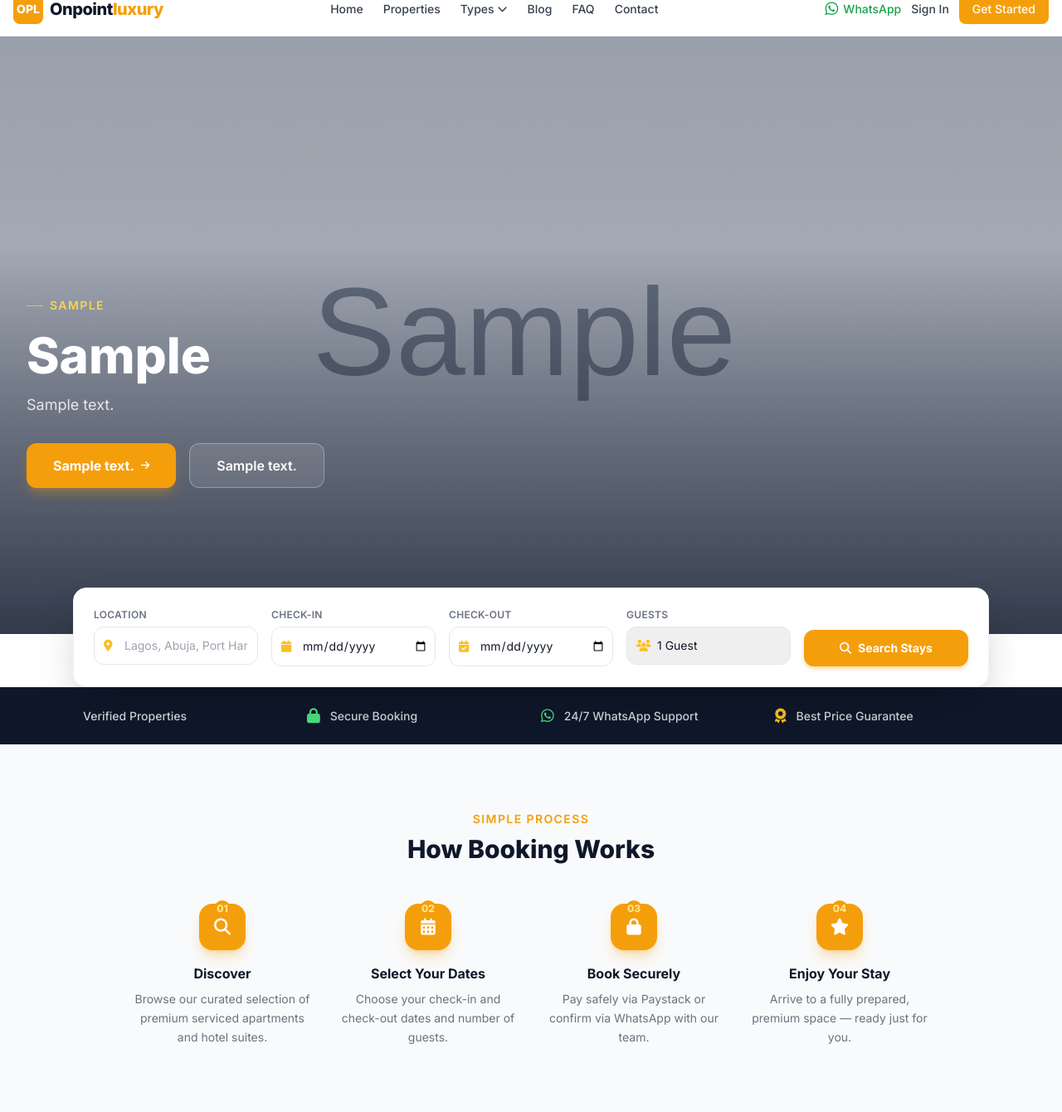
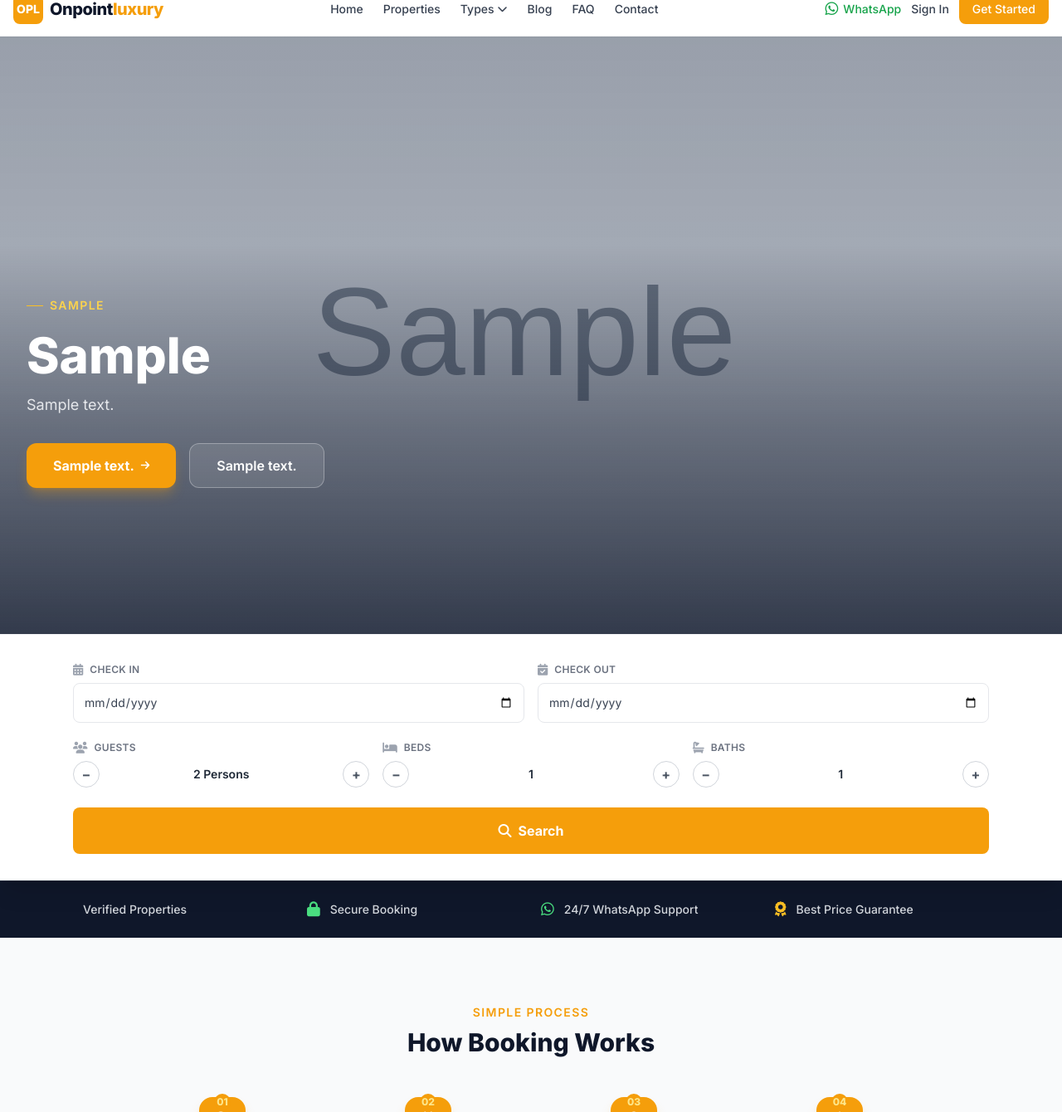
Before and after one commit to Dev-Bulama/onpointluxury, a Laravel app: page / in a window 1280 px wide. Shown: the part 53-1393 px from the top of the page at 83% size. Run offline with Laravel 12, Linux system fonts and the light colour scheme; tables that the repository leaves empty hold one stand-in row (values such as "Sample post"); grey boxes marked "Sample" are stand-in pictures; parts of the project's set-up code (start-up, migrations or seed data) failed here and were passed over; some libraries are stand-ins or nearby versions.

Commit message:
Redesign search form: remove location, add stepper inputs for guests/beds/baths
- Remove location field from homepage search form
- Replace select dropdowns with +/- stepper controls for Guests, Beds, Baths
- Dates (Check in / Check out) displayed in 2-column row with icon labels
- Steppers in 3-column row below dates; hidden inputs carry values to form
- Full-width amber Search button at bottom, sharp-cornered white panel
- Add bathrooms filter to PropertyController (>=bathrooms query param)
- Guests capped at 20, beds/baths capped at 10, minimum 1 on all

Co-Authored-By: Claude Sonnet 4.6 <noreply@anthropic.com>
Claude-Session: https://claude.ai/code/session_013GgMk9oh59wKEdYquWrQvN

```diff
--- a/app/Http/Controllers/PropertyController.php
+++ b/app/Http/Controllers/PropertyController.php
@@ -58,6 +58,10 @@ class PropertyController extends Controller
             $query->where('bedrooms', '>=', $request->bedrooms);
         }
 
+        if ($request->filled('bathrooms')) {
+            $query->where('bathrooms', '>=', $request->bathrooms);
+        }
+
         if ($request->filled('amenities')) {
             $query->whereHas('amenities', function ($q) use ($request) {
                 $q->whereIn('amenities.id', (array) $request->amenities);
--- a/resources/views/frontend/home.blade.php
+++ b/resources/views/frontend/home.blade.php
@@ -333,67 +333,104 @@ $whyFeatures = json_decode(Setting::get('section_why_features', '[]'), true) ?:
 
 </section>
 
-{{-- ═══════════════════════════ SEARCH FORM (below hero on all screens) ═══════════════════════════ --}}
-<div class="relative z-30 -mt-0 lg:-mt-14">
-    <div class="max-w-6xl mx-auto px-4 sm:px-6">
-        <div class="bg-white rounded-2xl shadow-2xl border border-gray-100 p-5 lg:p-6">
+{{-- ═══════════════════════════ SEARCH FORM ═══════════════════════════ --}}
+<div class="relative z-30 bg-white shadow-xl border-t border-gray-100"
+     x-data="{
+         guests:  {{ (int) request('guests',  2) }},
+         beds:    {{ (int) request('bedrooms', 1) }},
+         baths:   {{ (int) request('bathrooms', 1) }},
+         step(field, dir) {
+             const min = 1, max = field === 'guests' ? 20 : 10;
+             this[field] = Math.min(max, Math.max(min, this[field] + dir));
+         }
+     }">
+    <div class="max-w-6xl mx-auto px-4 sm:px-6 py-6 lg:py-8">
         <form action="{{ route('properties.index') }}" method="GET" id="hero-search-form">
-                <div class="grid grid-cols-1 sm:grid-cols-2 lg:grid-cols-5 gap-3 lg:gap-4">
-                    <div class="sm:col-span-2 lg:col-span-1">
-                        <label for="hs-location" class="block text-xs font-semibold text-gray-500 uppercase tracking-wide mb-1.5">Location</label>
-                        <div class="relative">
-                            <i class="fas fa-map-marker-alt absolute left-3 top-1/2 -translate-y-1/2 text-amber-400 text-sm pointer-events-none"></i>
-                            <input type="text" id="hs-location" name="location"
-                                   placeholder="Lagos, Abuja, Port Harcourt..."
-                                   value="{{ request('location') }}"
-                                   autocomplete="off"
-                                   class="w-full pl-9 pr-3 py-3 border border-gray-200 rounded-xl text-sm focus:ring-2 focus:ring-amber-400 focus:border-transparent transition">
+            {{-- Hidden inputs carry the stepper values --}}
+            <input type="hidden" name="guests"    :value="guests">
+            <input type="hidden" name="bedrooms"  :value="beds">
+            <input type="hidden" name="bathrooms" :value="baths">
+
+            {{-- Row 1: dates --}}
+            <div class="grid grid-cols-2 gap-4 mb-5">
+                <div>
+                    <div class="flex items-center gap-2 mb-1.5">
+                        <i class="fas fa-calendar-alt text-gray-400 text-sm"></i>
+                        <span class="text-xs font-semibold text-gray-500 uppercase tracking-wide">Check in</span>
+                    </div>
+                    <input type="date" name="check_in"
+                           min="{{ date('Y-m-d') }}"
+                           value="{{ request('check_in') }}"
+                           class="w-full py-3 px-3 border border-gray-200 rounded-lg text-sm text-gray-700 focus:ring-2 focus:ring-amber-400 focus:border-transparent transition">
+                </div>
+                <div>
+                    <div class="flex items-center gap-2 mb-1.5">
+                        <i class="fas fa-calendar-check text-gray-400 text-sm"></i>
+                        <span class="text-xs font-semibold text-gray-500 uppercase tracking-wide">Check out</span>
+                    </div>
+                    <input type="date" name="check_out"
+                           value="{{ request('check_out') }}"
+                           class="w-full py-3 px-3 border border-gray-200 rounded-lg text-sm text-gray-700 focus:ring-2 focus:ring-amber-400 focus:border-transparent transition">
                 </div>
             </div>
+
+            {{-- Row 2: steppers --}}
+            <div class="grid grid-cols-3 gap-4 mb-6">
+                {{-- Guests --}}
                 <div>
-                        <label for="hs-checkin" class="block text-xs font-semibold text-gray-500 uppercase tracking-wide mb-1.5">Check-in</label>
-                        <div class="relative">
-                            <i class="fas fa-calendar absolute left-3 top-1/2 -translate-y-1/2 text-amber-400 text-sm pointer-events-none"></i>
-                            <input type="date" id="hs-checkin" name="check_in"
-                                   min="{{ date('Y-m-d') }}"
-                                   value="{{ request('check_in') }}"
-                                   class="w-full pl-9 pr-2 py-3 border border-gray-200 rounded-xl text-sm focus:ring-2 focus:ring-amber-400 focus:border-transparent transition">
+                    <div class="flex items-center gap-2 mb-1.5">
+                        <i class="fas fa-users text-gray-400 text-sm"></i>
+                        <span class="text-xs font-semibold text-gray-500 uppercase tracking-wide">Guests</span>
+                    </div>
+                    <div class="flex items-center gap-2">
+                        <button type="button" @click="step('guests',-1)"
+                                class="w-8 h-8 flex-shrink-0 rounded-full border border-gray-300 flex items-center justify-center text-gray-600 hover:bg-gray-100 transition text-base font-bold leading-none">−</button>
+                        <span class="flex-1 text-center text-sm font-semibold text-gray-800" x-text="guests + ' Person' + (guests > 1 ? 's' : '')"></span>
+                        <button type="button" @click="step('guests', 1)"
+                                class="w-8 h-8 flex-shrink-0 rounded-full border border-gray-300 flex items-center justify-center text-gray-600 hover:bg-gray-100 transition text-base font-bold leading-none">+</button>
                     </div>
                 </div>
+
+                {{-- Beds --}}
                 <div>
-                        <label for="hs-checkout" class="block text-xs font-semibold text-gray-500 uppercase tracking-wide mb-1.5">Check-out</label>
-                        <div class="relative">
-                            <i class="fas fa-calendar-check absolute left-3 top-1/2 -translate-y-1/2 text-amber-400 text-sm pointer-events-none"></i>
-                            <input type="date" id="hs-checkout" name="check_out"
-                                   value="{{ request('check_out') }}"
-                                   class="w-full pl-9 pr-2 py-3 border border-gray-200 rounded-xl text-sm focus:ring-2 focus:ring-amber-400 focus:border-transparent transition">
+                    <div class="flex items-center gap-2 mb-1.5">
+                        <i class="fas fa-bed text-gray-400 text-sm"></i>
+                        <span class="text-xs font-semibold text-gray-500 uppercase tracking-wide">Beds</span>
+                    </div>
+                    <div class="flex items-center gap-2">
+                        <button type="button" @click="step('beds',-1)"
+                                class="w-8 h-8 flex-shrink-0 rounded-full border border-gray-300 flex items-center justify-center text-gray-600 hover:bg-gray-100 transition text-base font-bold leading-none">−</button>
+                        <span class="flex-1 text-center text-sm font-semibold text-gray-800" x-text="beds"></span>
+                        <button type="button" @click="step('beds', 1)"
+                                class="w-8 h-8 flex-shrink-0 rounded-full border border-gray-300 flex items-center justify-center text-gray-600 hover:bg-gray-100 transition text-base font-bold leading-none">+</button>
                     </div>
                 </div>
+
+                {{-- Baths --}}
                 <div>
-                        <label for="hs-guests" class="block text-xs font-semibold text-gray-500 uppercase tracking-wide mb-1.5">Guests</label>
-                        <div class="relative">
-                            <i class="fas fa-users absolute left-3 top-1/2 -translate-y-1/2 text-amber-400 text-sm pointer-events-none"></i>
-                            <select id="hs-guests" name="guests"
-                                    class="w-full pl-9 pr-3 py-3 border border-gray-200 rounded-xl text-sm focus:ring-2 focus:ring-amber-400 focus:border-transparent transition appearance-none">
-                                @for($i = 1; $i <= 10; $i++)
-                                <option value="{{ $i }}" {{ request('guests', 1) == $i ? 'selected' : '' }}>
-                                    {{ $i }} {{ $i === 1 ? 'Guest' : 'Guests' }}
-                                </option>
-                                @endfor
-                            </select>
+                    <div class="flex items-center gap-2 mb-1.5">
+                        <i class="fas fa-bath text-gray-400 text-sm"></i>
+                        <span class="text-xs font-semibold text-gray-500 uppercase tracking-wide">Baths</span>
+                    </div>
+                    <div class="flex items-center gap-2">
+                        <button type="button" @click="step('baths',-1)"
+                                class="w-8 h-8 flex-shrink-0 rounded-full border border-gray-300 flex items-center justify-center text-gray-600 hover:bg-gray-100 transition text-base font-bold leading-none">−</button>
+                        <span class="flex-1 text-center text-sm font-semibold text-gray-800" x-text="baths"></span>
+                        <button type="button" @click="step('baths', 1)"
+                                class="w-8 h-8 flex-shrink-0 rounded-full border border-gray-300 flex items-center justify-center text-gray-600 hover:bg-gray-100 transition text-base font-bold leading-none">+</button>
                     </div>
                 </div>
-                    <div class="flex items-end">
+            </div>
+
+            {{-- Search button --}}
             <button type="submit"
-                                class="w-full bg-amber-500 hover:bg-amber-600 text-white font-bold py-3 px-5 rounded-xl
-                                       transition-all duration-200 flex items-center justify-center gap-2 text-sm
-                                       shadow-md shadow-amber-500/30 hover:-translate-y-0.5 min-h-[44px]">
-                            <i class="fas fa-search"></i> Search Stays
+                    class="w-full bg-amber-500 hover:bg-amber-600 active:bg-amber-700 text-white font-bold
+                           py-4 px-6 rounded-lg text-base transition-all duration-200
+                           flex items-center justify-center gap-2 min-h-[52px]">
+                <i class="fas fa-search"></i>
+                Search
             </button>
-                    </div>
-                </div>
         </form>
-        </div>
     </div>
 </div>
 
```
Lines whose indentation alone changed are shown as unchanged.
